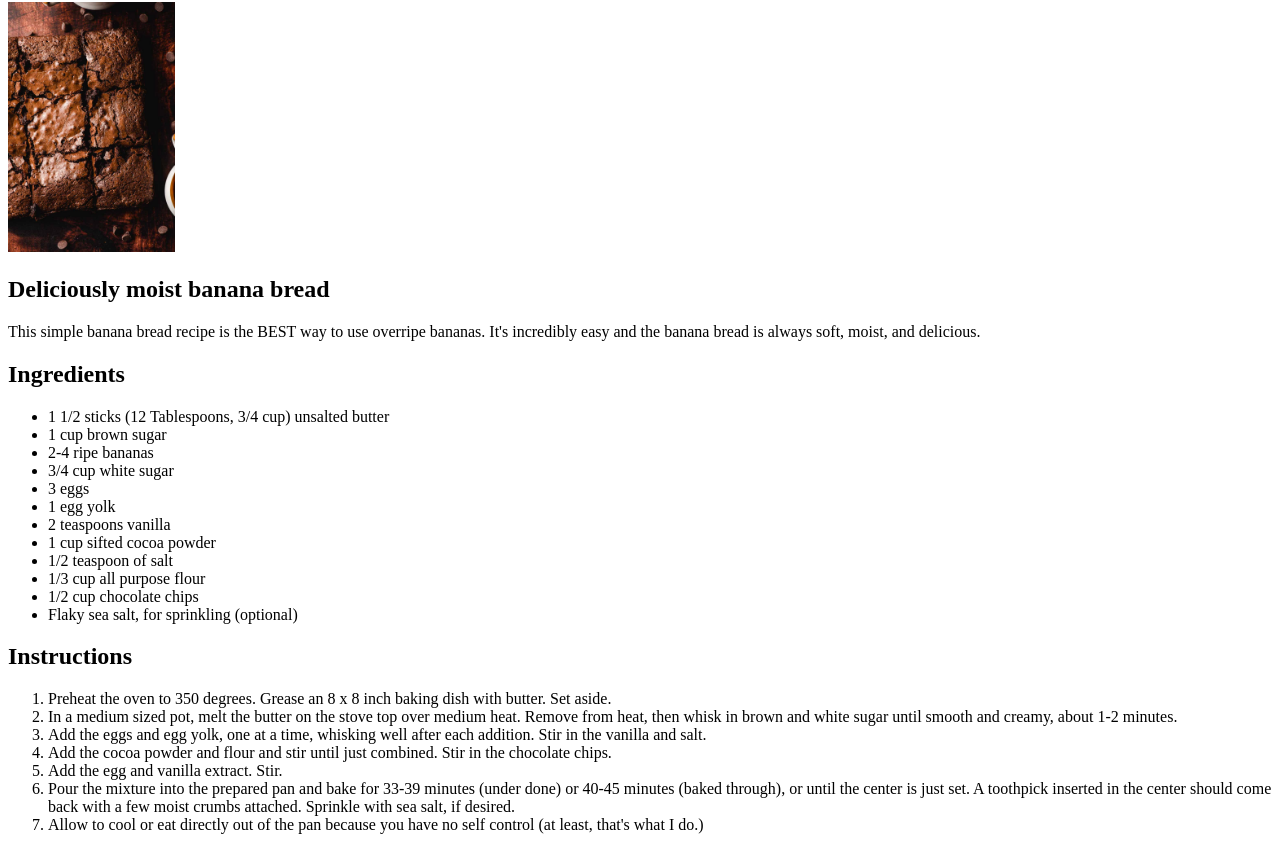
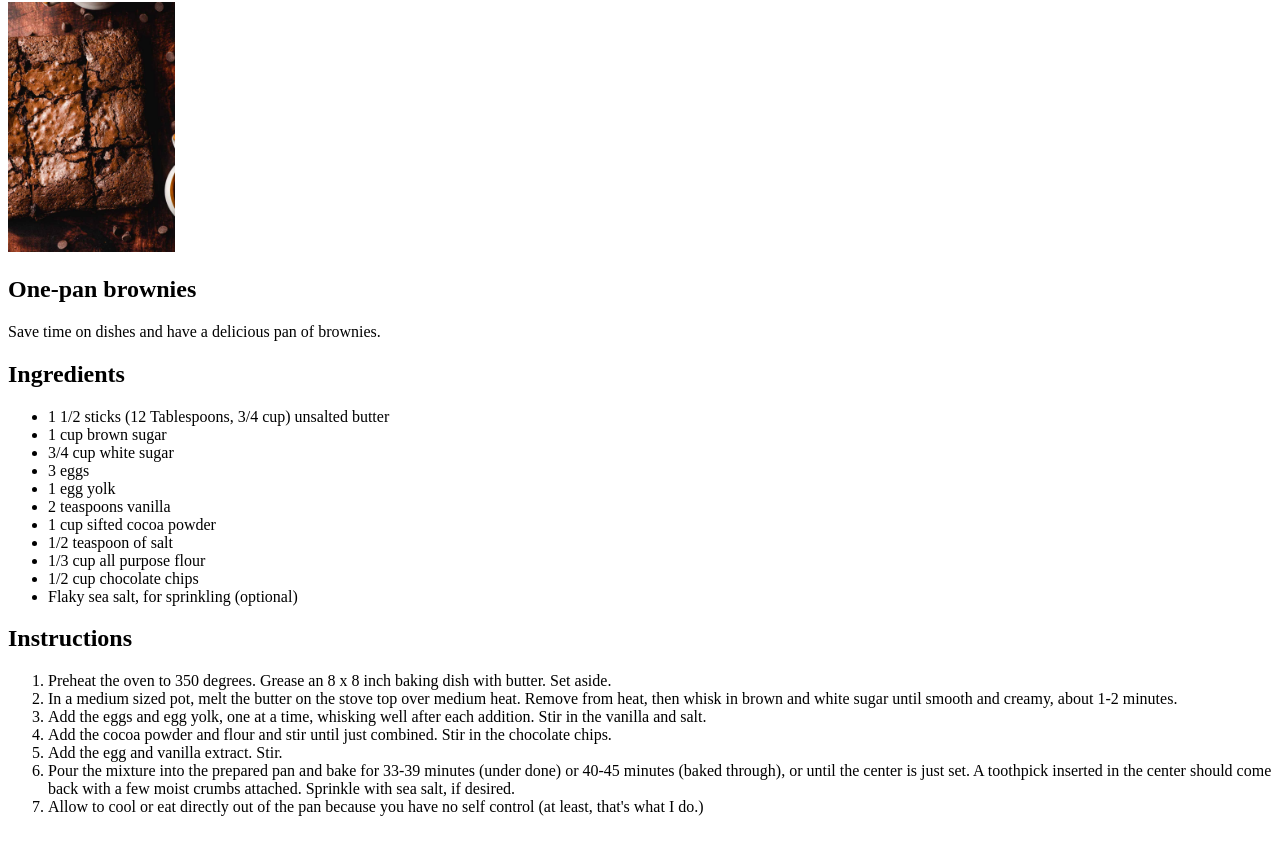
Before and after one commit to RunSoftwareDev/odin-recipes, a plain HTML site: page recipes/brownies.html in a window 1280 px wide. Shown: the part 78-928 px from the top of the page. Drawn offline with Linux system fonts and the light colour scheme.

Commit message:
fixed brownie recipe

```diff
--- a/recipes/brownies.html
+++ b/recipes/brownies.html
@@ -9,15 +9,13 @@
 <body>
     <h1>Brownies</h1>
     <img src="./images/brownies.jpg" height="250px" />
-    <h2>Deliciously moist banana bread</h2>
-    <p>This simple banana bread recipe is the BEST way to use overripe bananas.
-        It's incredibly easy and the banana bread is always soft, moist, and delicious.</p>
+    <h2>One-pan brownies</h2>
+    <p>Save time on dishes and have a delicious pan of brownies.</p>
 
     <h2>Ingredients</h2>
         <ul>
             <li>1 1/2 sticks (12 Tablespoons, 3/4 cup) unsalted butter</li>
             <li>1 cup brown sugar </li>
-            <li>2-4 ripe bananas</li>
             <li>3/4 cup white sugar</li>
             <li>3 eggs</li>
             <li>1 egg yolk</li>
```
